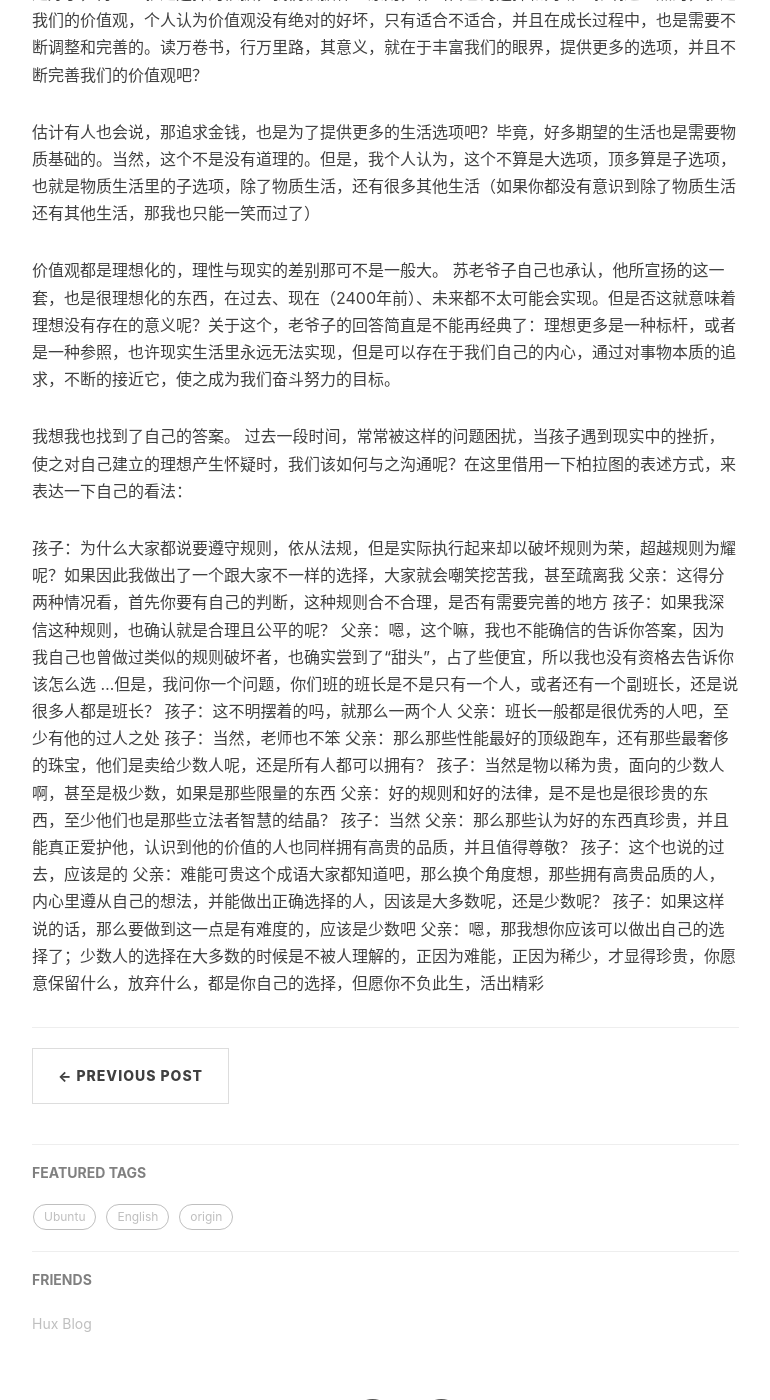
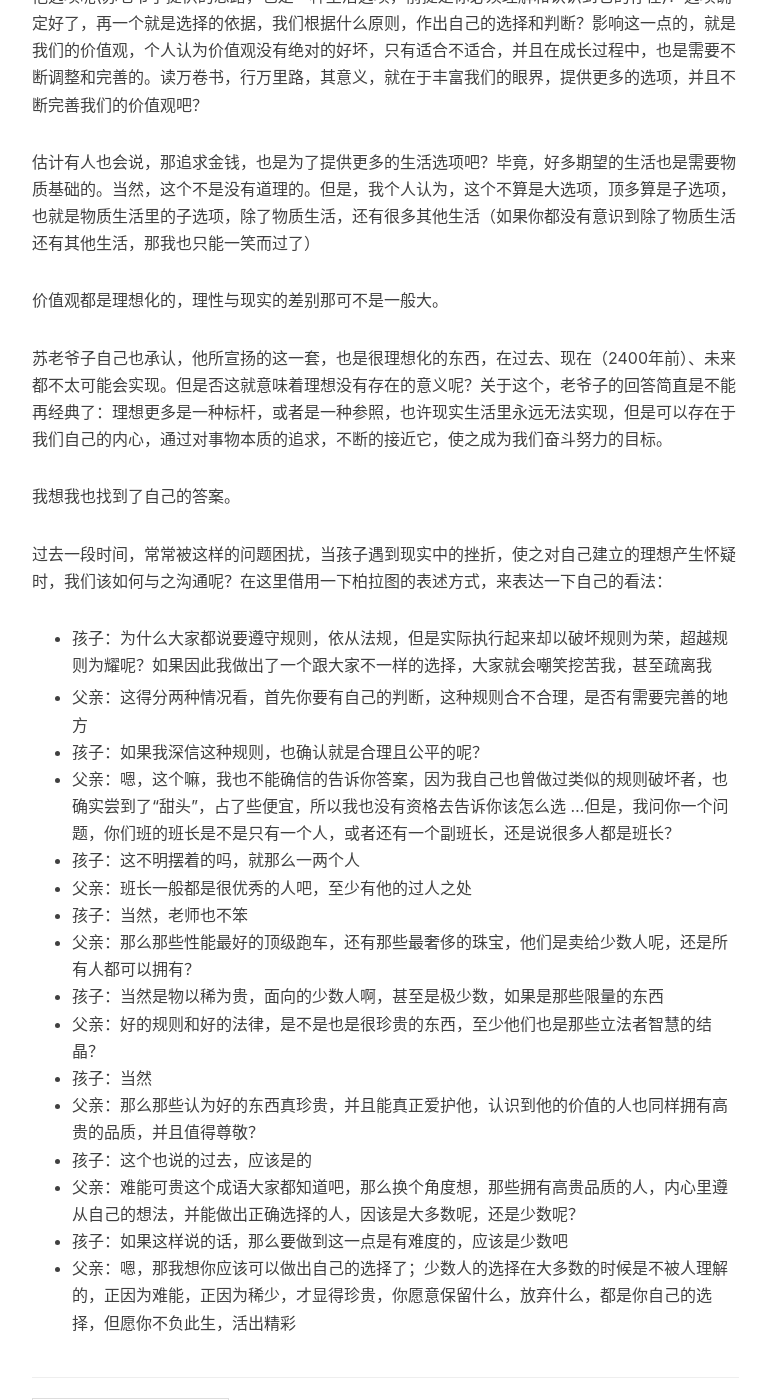
Before and after one commit to garryfan2013/garryfan2013.github.io, a Jekyll site: the page built from _posts/2020-03-21-如何谈理想中的公正.markdown, in a window 1280 px wide and 1400 px high, scrolled down 2026 px. Shown: the whole window, without its empty margins (233-1003 px from the left). Built offline with Jekyll 4.4.1, drawn with Linux system fonts in a browser that asks for light colours; nearby versions of some CDN libraries; comment, search, counter and statistics services are not loaded; some of the changed text lies outside the part shown.

Commit message:
fix typo

```diff
--- a/_posts/2020-03-21-如何谈理想中的公正.markdown
+++ b/_posts/2020-03-21-如何谈理想中的公正.markdown
@@ -9,14 +9,14 @@ tags:
     - origin
 ---
 
-
-苏格拉底在《理想国》的开篇，与一位路人关于公平与正义有过一段对话，路人认为“行为处事不公的人，往往过着更好的生活，享受着更好的待遇，特别是那些看起来公正不阿，背地里却又无视公正的人”，而苏格拉底的观点则与之恰恰相反，“那些更好的生活，所有的一切，是公正的人才可能拥有的”
+ 苏格拉底在《理想国》的开篇，与一位路人关于公平与正义有过一段对话，路人认为“行为处事不公的人，往往过着更好的生活，享受着更好的待遇，特别是那些看起来公正不阿，背地里却又无视公正的人”，而苏格拉底的观点则与之恰恰相反，“那些更好的生活，所有的一切，是公正的人才可能拥有的”
 
 理想国，从名字即可看出，这是一个理想主义者理想中的国度，追求完美，却又有些遥不可及；我们从小的课堂教育，阅读的各种书籍，甚至传统的电视剧电影里，都有着各种对公平公正的诠释，然而在现实生活里，各种遭遇和所见所闻却又给我们上了一堂皆然相反的社会课，不光是普遍的大众价值观赞颂和支持“超越规则，能为自己争取利益的，才是有能力的，往往过着更优厚的生活”，对法律以及道德观的遵守和敬畏，反而成了呆板，迂腐，甚至不近人情，不懂世故的代名词。
 
 这样的理解看来就是现实情况的反映，虽然苏格拉底和路人的对话发生在2400多年前，但看起来其观点一点都不过时，这么多年过去了，原来存在的困惑，现在依然存在；那么想要彻底解决这个问题，想必也是不切实际的，或许这根本也就不是一个具体的问题，更多的是人性的一部分，是一个合理的存在。
 
-带着对这个问题浓厚的兴趣，我开始了《理想国》的阅读之旅。
+带着对这个问题浓厚的兴趣，我开始了《理想国》的阅读之旅.
+
 苏老爷子认为，路人所谓的“好生活”，实际上并不是最好的生活，价值观的取向出现了偏差，缺乏对“好”的本质的认识和理解；由此引发出了对一系列观点的讨论：好的本质是什么，由此及广，如何探寻事物的本质，通过什么样的方法和思维模式，我们可以探寻事物的本质；哲学是一门什么样的学问，哲学家的使命是什么；如何建立正确的价值观和追求。
 
 苏老爷子对路人所谓的“好生活”是不屑一顾的，甚至认为路人的观点是上不得台面的，太低级。路人的观点不过是世俗价值观的一种体现，好生活，就是丰厚的物质资源，有金钱，随之而来的锦衣玉食的生活，受人尊仰的社会地位，等等。在他看来，哲学是有门槛的，并不是人人都有能力去探寻事物的本质的（意愿反而是其次），不光需要过人的智力，还需要超人的体力，同时还要有坚定的意志力，保证不被社会环境所腐蚀。
@@ -30,24 +30,27 @@ tags:
 估计有人也会说，那追求金钱，也是为了提供更多的生活选项吧？毕竟，好多期望的生活也是需要物质基础的。当然，这个不是没有道理的。但是，我个人认为，这个不算是大选项，顶多算是子选项，也就是物质生活里的子选项，除了物质生活，还有很多其他生活（如果你都没有意识到除了物质生活还有其他生活，那我也只能一笑而过了）
 
 价值观都是理想化的，理性与现实的差别那可不是一般大。
+
 苏老爷子自己也承认，他所宣扬的这一套，也是很理想化的东西，在过去、现在（2400年前）、未来都不太可能会实现。但是否这就意味着理想没有存在的意义呢？关于这个，老爷子的回答简直是不能再经典了：理想更多是一种标杆，或者是一种参照，也许现实生活里永远无法实现，但是可以存在于我们自己的内心，通过对事物本质的追求，不断的接近它，使之成为我们奋斗努力的目标。
 
 我想我也找到了自己的答案。
+
 过去一段时间，常常被这样的问题困扰，当孩子遇到现实中的挫折，使之对自己建立的理想产生怀疑时，我们该如何与之沟通呢？在这里借用一下柏拉图的表述方式，来表达一下自己的看法：
 
-孩子：为什么大家都说要遵守规则，依从法规，但是实际执行起来却以破坏规则为荣，超越规则为耀呢？如果因此我做出了一个跟大家不一样的选择，大家就会嘲笑挖苦我，甚至疏离我
-父亲：这得分两种情况看，首先你要有自己的判断，这种规则合不合理，是否有需要完善的地方
-孩子：如果我深信这种规则，也确认就是合理且公平的呢？
-父亲：嗯，这个嘛，我也不能确信的告诉你答案，因为我自己也曾做过类似的规则破坏者，也确实尝到了“甜头”，占了些便宜，所以我也没有资格去告诉你该怎么选 ...但是，我问你一个问题，你们班的班长是不是只有一个人，或者还有一个副班长，还是说很多人都是班长？
-孩子：这不明摆着的吗，就那么一两个人
-父亲：班长一般都是很优秀的人吧，至少有他的过人之处
-孩子：当然，老师也不笨
-父亲：那么那些性能最好的顶级跑车，还有那些最奢侈的珠宝，他们是卖给少数人呢，还是所有人都可以拥有？
-孩子：当然是物以稀为贵，面向的少数人啊，甚至是极少数，如果是那些限量的东西
-父亲：好的规则和好的法律，是不是也是很珍贵的东西，至少他们也是那些立法者智慧的结晶？
-孩子：当然
-父亲：那么那些认为好的东西真珍贵，并且能真正爱护他，认识到他的价值的人也同样拥有高贵的品质，并且值得尊敬？
-孩子：这个也说的过去，应该是的
-父亲：难能可贵这个成语大家都知道吧，那么换个角度想，那些拥有高贵品质的人，内心里遵从自己的想法，并能做出正确选择的人，因该是大多数呢，还是少数呢？
-孩子：如果这样说的话，那么要做到这一点是有难度的，应该是少数吧
-父亲：嗯，那我想你应该可以做出自己的选择了；少数人的选择在大多数的时候是不被人理解的，正因为难能，正因为稀少，才显得珍贵，你愿意保留什么，放弃什么，都是你自己的选择，但愿你不负此生，活出精彩
+- 孩子：为什么大家都说要遵守规则，依从法规，但是实际执行起来却以破坏规则为荣，超越规则为耀呢？如果因此我做出了一个跟大家不一样的选择，大家就会嘲笑挖苦我，甚至疏离我
+
+- 父亲：这得分两种情况看，首先你要有自己的判断，这种规则合不合理，是否有需要完善的地方
+- 孩子：如果我深信这种规则，也确认就是合理且公平的呢？
+- 父亲：嗯，这个嘛，我也不能确信的告诉你答案，因为我自己也曾做过类似的规则破坏者，也确实尝到了“甜头”，占了些便宜，所以我也没有资格去告诉你该怎么选 ...但是，我问你一个问题，你们班的班长是不是只有一个人，或者还有一个副班长，还是说很多人都是班长？
+- 孩子：这不明摆着的吗，就那么一两个人
+- 父亲：班长一般都是很优秀的人吧，至少有他的过人之处
+- 孩子：当然，老师也不笨
+- 父亲：那么那些性能最好的顶级跑车，还有那些最奢侈的珠宝，他们是卖给少数人呢，还是所有人都可以拥有？
+- 孩子：当然是物以稀为贵，面向的少数人啊，甚至是极少数，如果是那些限量的东西
+- 父亲：好的规则和好的法律，是不是也是很珍贵的东西，至少他们也是那些立法者智慧的结晶？
+- 孩子：当然
+- 父亲：那么那些认为好的东西真珍贵，并且能真正爱护他，认识到他的价值的人也同样拥有高贵的品质，并且值得尊敬？
+- 孩子：这个也说的过去，应该是的
+- 父亲：难能可贵这个成语大家都知道吧，那么换个角度想，那些拥有高贵品质的人，内心里遵从自己的想法，并能做出正确选择的人，因该是大多数呢，还是少数呢？
+- 孩子：如果这样说的话，那么要做到这一点是有难度的，应该是少数吧
+- 父亲：嗯，那我想你应该可以做出自己的选择了；少数人的选择在大多数的时候是不被人理解的，正因为难能，正因为稀少，才显得珍贵，你愿意保留什么，放弃什么，都是你自己的选择，但愿你不负此生，活出精彩
```
Also changed, not shown: other parts of _posts/2020-03-21-如何谈理想中的公正.markdown (+1 -1 lines).
